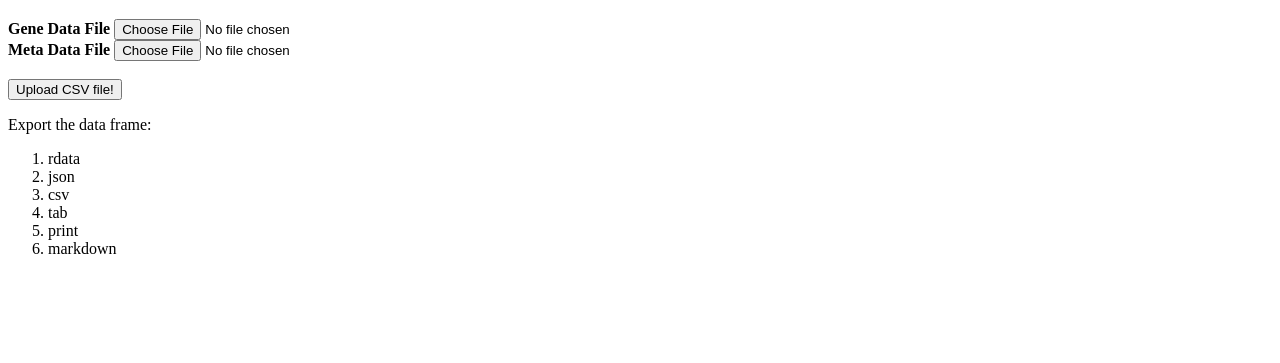
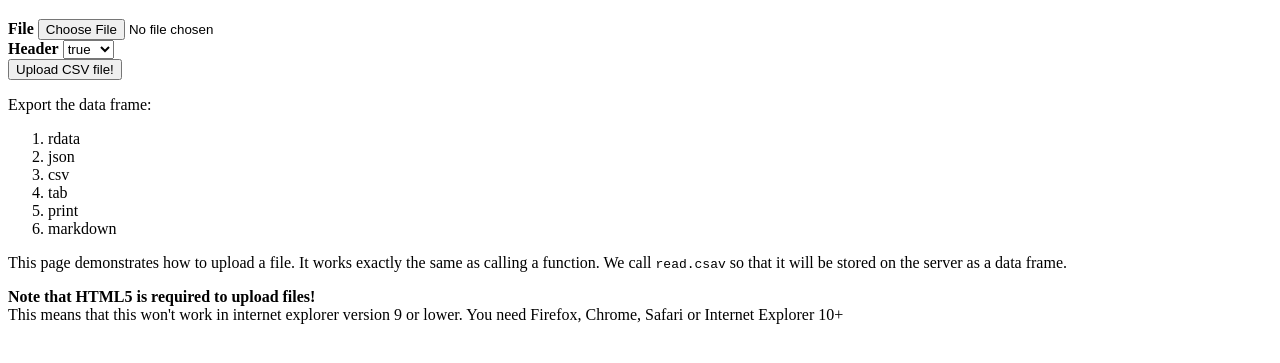
Before and after one commit to abhishekdohare1995/PCA, a plain HTML site: page inst/www/upload.html in a window 1280 px wide. Shown: the part 61-424 px from the top of the page. Drawn offline with Linux system fonts and the light colour scheme.

Commit message:
some changes

```diff
--- a/inst/www/upload.html
+++ b/inst/www/upload.html
@@ -25,7 +25,7 @@
         $("#submitbutton").attr("disabled", "disabled");
 
         //perform the request
-        var req = ocpu.call("PCA_Analysis", {
+        var req = ocpu.call("readcsvnew", {
           file : myfile,
           header : myheader
         }, function(session){
@@ -59,16 +59,13 @@
   <body>
     <h1>Uploading a File</h1>
 
-    <b>Gene Data File</b> <input type="file" id="gene-data">
+    <b>File</b> <input type="file" id="csvfile">
     <br />
 
-    <b>Meta Data File</b> <input type="file" id="meta-data">
-    <br />
-
-    <!-- <b>Header</b> <select id="header">
+    <b>Header</b> <select id="header">
       <option>true</option>
       <option>false</option>
-    </select>  -->
+    </select>
 
     <br />
     <button id="submitbutton" type="button">Upload CSV file!</button>
@@ -85,15 +82,15 @@
       <li><a target="_blank" id="mdlink">markdown</a></li>
     </ol>
 
-    <!-- <p>
+    <p>
      This page demonstrates how to upload a file. It works exactly the same as calling a function. We call <code>read.csav</code> so that it will be stored on the server as a data frame.
-    </p> -->
+    </p>
 
-    <!-- <p>
+    <p>
       <b>Note that HTML5 is required to upload files!</b> <br />
       This means that this won't work in internet explorer version 9 or lower.
       You need Firefox, Chrome, Safari or Internet Explorer 10+
-    </p> -->
+    </p>
 
   </body>
 </html>
```
